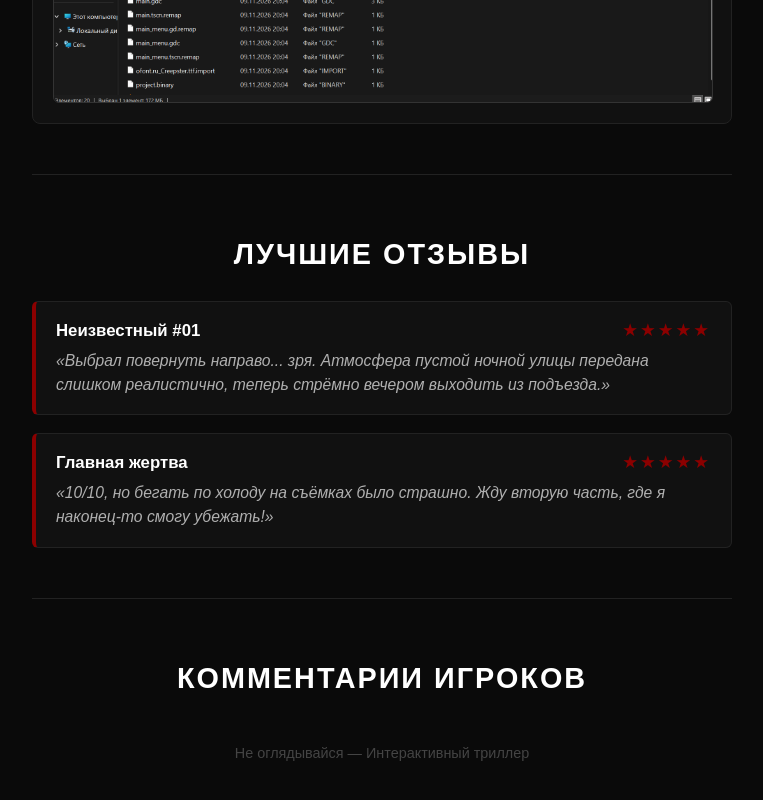
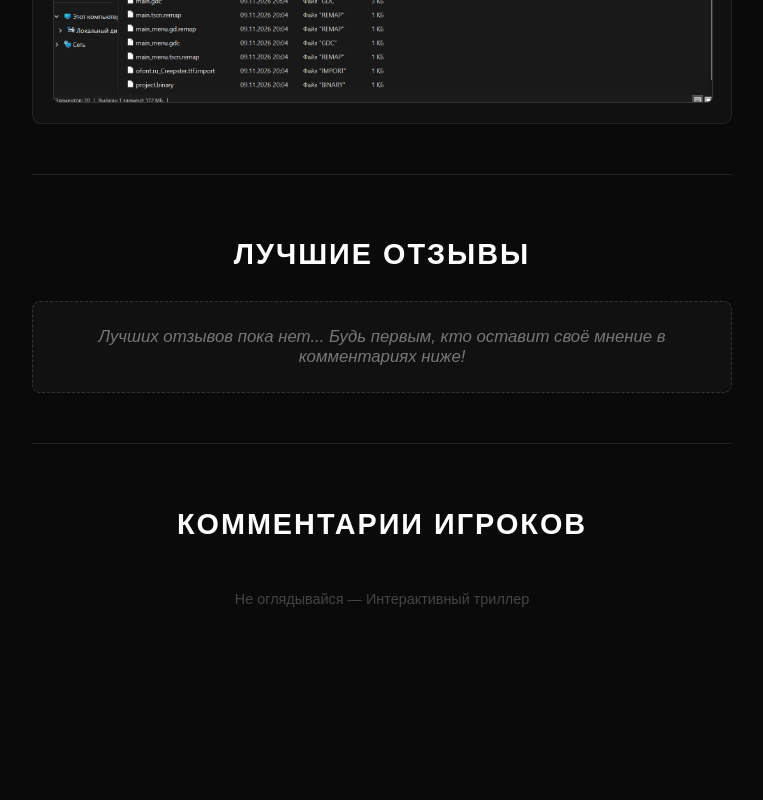
Before and after one commit to vudi0980-oss/horror-game, a plain HTML site: page index.html in a window 1280 px wide. Shown: the part 1773-2573 px from the top of the page, without its empty margins (258-1021 px from the left). After the commit the page ends 2435 px from the top, so only its background shows below. Drawn offline with Linux system fonts and the light colour scheme.

Commit message:
Update index.html

```diff
--- a/index.html
+++ b/index.html
@@ -149,6 +149,19 @@
             display: block;
         }
 
+        /* Заглушка, когда лучших отзывов пока нет */
+        .empty-reviews {
+            background-color: #111;
+            border: 1px dashed #333;
+            border-radius: 8px;
+            padding: 25px 20px;
+            text-align: center;
+            color: #777;
+            font-size: 1.05rem;
+            font-style: italic;
+        }
+
+        /* Карточки лучших отзывов (на будущее, когда появятся) */
         .review-card {
             background-color: #111;
             border: 1px solid #222;
@@ -215,6 +228,7 @@
 
         <div class="sub-note">© 2026 Снято по приколу с подругой на новый айфон.</div>
 
+        <!-- ИНСТРУКЦИЯ ПО УСТАНОВКЕ -->
         <div class="section-block">
             <h2>Как установить игру</h2>
 
@@ -236,26 +250,26 @@
             </div>
         </div>
 
+        <!-- ЛУЧШИЕ ОТЗЫВЫ -->
         <div class="section-block">
             <h2>Лучшие отзывы</h2>
 
+            <div class="empty-reviews">
+                Лучших отзывов пока нет... Будь первым, кто оставит своё мнение в комментариях ниже!
+            </div>
+
+            <!-- КОГДА ПОЯВЯТСЯ ОТЗЫВЫ, РАСКОММЕНТИРУЙ ЭТОТ БЛОК И ВПИШИ ТЕКСТ:
             <div class="review-card">
                 <div class="review-header">
-                    <span class="review-author">Неизвестный #01</span>
+                    <span class="review-author">Имя игрока</span>
                     <span class="review-stars">★★★★★</span>
                 </div>
-                <div class="review-text">«Выбрал повернуть направо... зря. Атмосфера пустой ночной улицы передана слишком реалистично, теперь стрёмно вечером выходить из подъезда.»</div>
+                <div class="review-text">«Текст отзыва»</div>
             </div>
-
-            <div class="review-card">
-                <div class="review-header">
-                    <span class="review-author">Главная жертва</span>
-                    <span class="review-stars">★★★★★</span>
-                </div>
-                <div class="review-text">«10/10, но бегать по холоду на съёмках было страшно. Жду вторую часть, где я наконец-то смогу убежать!»</div>
-            </div>
+            -->
         </div>
 
+        <!-- ЖИВЫЕ КОММЕНТАРИИ (GISCUS) -->
         <div class="section-block">
             <h2>Комментарии игроков</h2>
 
```
